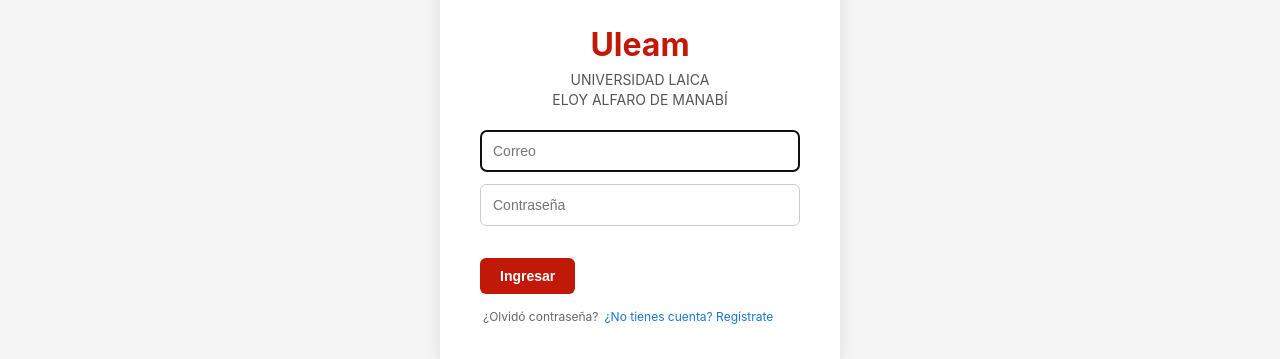
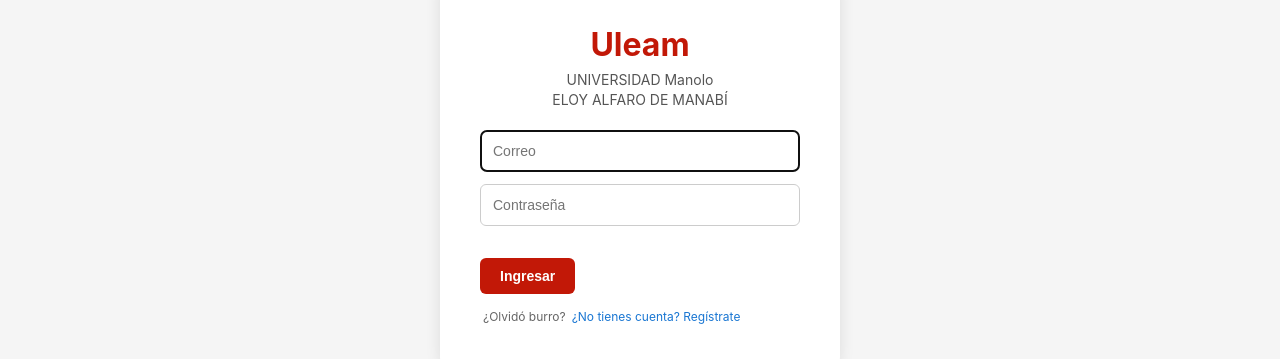
Before and after one commit to Marcwos/vue-AsistenciasU, a Vue app: page / in a window 1280 px wide. Shown: the part 226-585 px from the top of the page. Built offline with nearby package versions, Linux system fonts and the light colour scheme.

Commit message:
Update button background color and modify university name in login form

```diff
--- a/src/components/AsistenciaCurso.vue
+++ b/src/components/AsistenciaCurso.vue
@@ -491,7 +491,7 @@
 }
 
 .btn-editar-asistencia {
-  background: #ffc107;
+  background: #07ff5e;
   color: #212529;
   border: none;
   padding: 12px 20px;
--- a/src/components/FormLogin.vue
+++ b/src/components/FormLogin.vue
@@ -3,7 +3,7 @@
     <div class="login-box">
       <h1 class="uleam-logo">Uleam</h1>
       <p class="uleam-sub">
-        UNIVERSIDAD LAICA<br />
+        UNIVERSIDAD Manolo<br />
         ELOY ALFARO DE MANABÍ
       </p>
 
@@ -11,7 +11,7 @@
         <input v-focus type="email" v-model="correo" placeholder="Correo" required />
         <input type="password" v-model="clave" placeholder="Contraseña" required />
         <button type="submit">Ingresar</button><br />
-        <a href="#" class="olvide">¿Olvidó contraseña?</a>
+        <a href="#" class="olvide">¿Olvidó burro?</a>
         <a href="#" class="registro" @click.prevent="goToRegister">¿No tienes cuenta? Regístrate</a>
       </form>
     </div>
```
